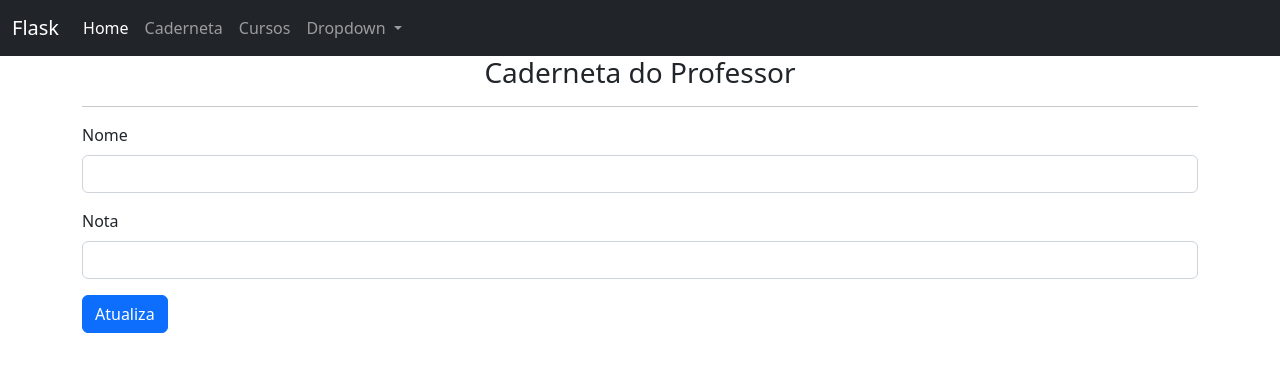
After one commit to MateusdiSousa/Desenvolvimento-com-Flask, a Flask app: template templates/nota_att.html in a window 1280 px wide. The commit adds this page. Shown: the top 372 px of the page. Run offline with Flask 2, Linux system fonts and the light colour scheme; the template is opened without the code that fills it, so the values that code supplies are empty.

Commit message:
:sparckles: feat: Crud

```diff
--- a/app.py
+++ b/app.py
@@ -76,6 +76,24 @@ def nota():
         return redirect(url_for('nota'))
     return render_template('alunos.html', registros = notas.query.all())
 
+@app.route("/<int:chave>/nota", methods = ['GET', 'POST'])
+def nota_att(chave):
+    registro = notas.query.filter_by(chave = chave).first()
+    if request.method == 'POST':
+        aluno = request.form.get("aluno")
+        nota = request.form.get('nota')
+        notas.query.filter_by(chave = chave).update({'aluno':aluno, 'nota':nota})
+        db.session.commit()
+        return redirect(url_for('nota'))
+    return render_template('nota_att.html', registro = registro)
+
+@app.route("/<int:chave>/nota/delete")
+def delete_nota(chave):
+    aluno = notas.query.filter_by(chave= chave).first()
+    db.session.delete(aluno)
+    db.session.commit()
+    return redirect(url_for('nota'))
+
 @app.route('/cursos')
 def curso():
     return  render_template('cursos.html',cursos = cursos.query.all())
--- a/templates/alunos.html
+++ b/templates/alunos.html
@@ -24,7 +24,9 @@
                     <a class="btn btn-primary" data-bs-toggle="collapse" href="#collapseExample_{{dados.chave}}" role="button" aria-expanded="false" aria-controls="collapseExample{{dados.chave}}">
                     {{dados.aluno}}
                     </a>
-                </p>
+                <a class = "btn btn-secondary"href="/{{dados.chave}}/nota">Atualizar</a>
+                <a class="btn btn-danger btn-xl"  href="{{url_for('delete_nota', chave = dados.chave)}}">Delete</a>
+
                 <div class="collapse" id="collapseExample_{{dados.chave}}">
                     <div class="card card-body">
                     {{dados.nota}}
--- /dev/null
+++ b/templates/nota_att.html
@@ -0,0 +1,19 @@
+{% extends 'base.html' %}
+{% block conteudo %}
+    <h3 style="text-align: center;">Caderneta do Professor</h3>
+    <hr>
+    <form method="POST" action="{{url_for('nota_att', chave = registro.chave)}}">
+        <div class="mb-3">
+            <label class="form-label" for="aluno">Nome</label>
+            <input style="color: rgba(56, 12, 160, 0.767)"  class="form-control" value="{{registro.aluno}}" name="aluno" type="text">
+        </div>
+
+        <div class="mb-3">
+
+            <label class="form-label" for="nota">Nota</label>
+            <input style="color: rgba(56, 12, 160, 0.767);" class="form-control" value="{{registro.nota}}" type="number" name="nota">
+        </div>
+
+        <button type="submit" class="btn btn-primary">Atualiza</button>
+    </form>
+{% endblock conteudo %}
```
